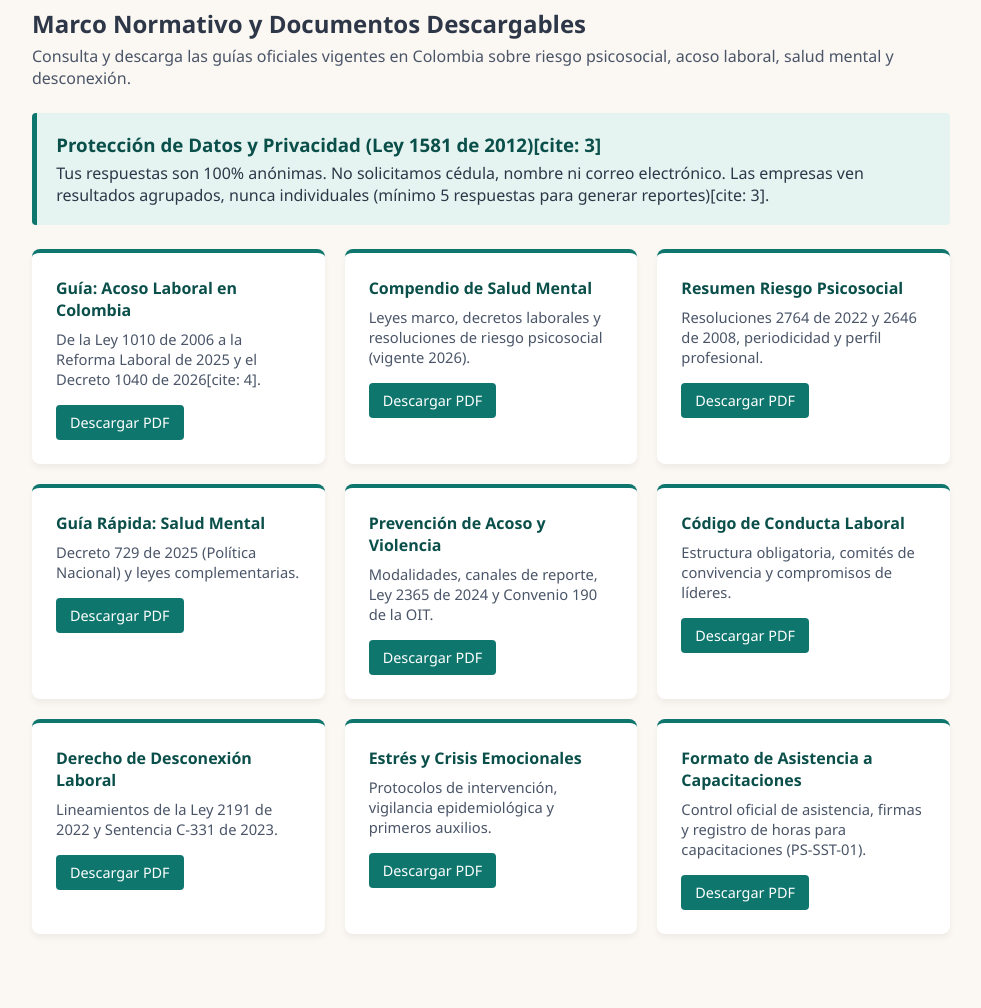
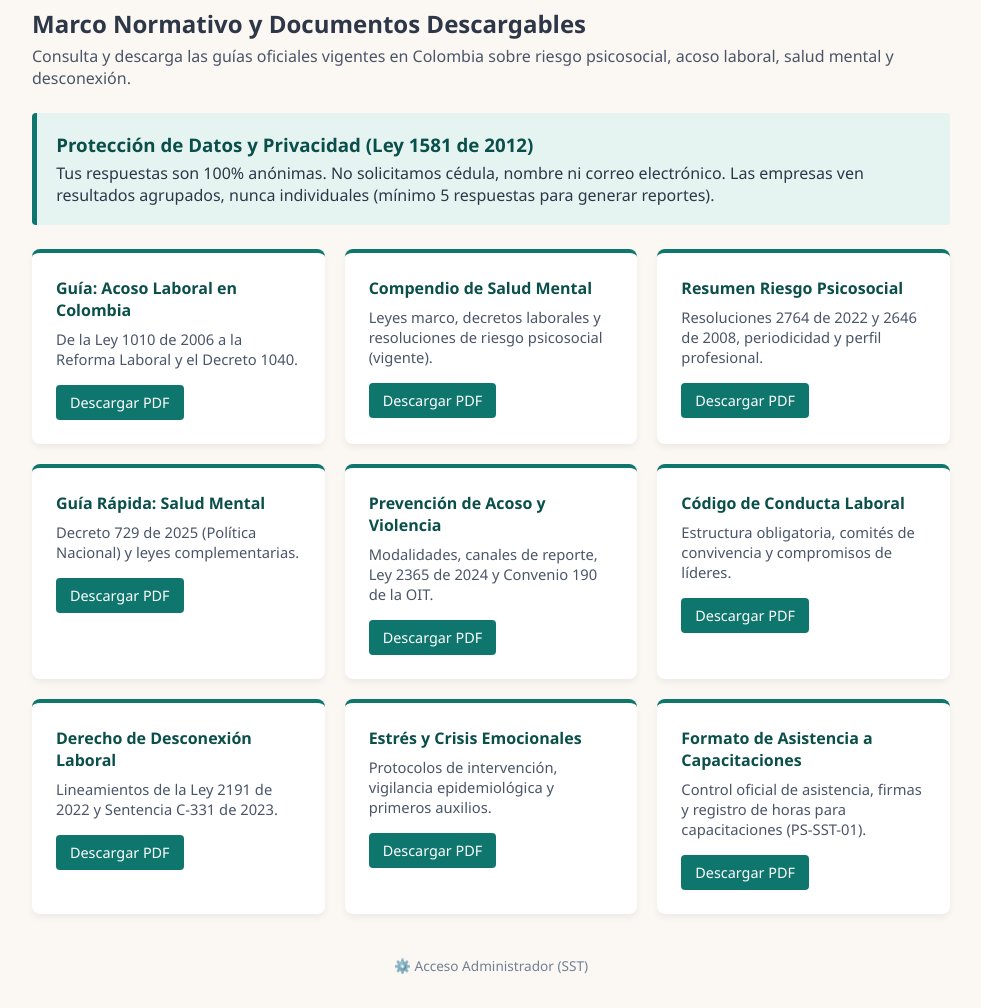
Before and after one commit to SebasV91/psico-sst, a plain HTML site: page index.html in a window 1280 px wide. Shown: the part 100-1108 px from the top of the page, without its empty margins (149-1130 px from the left). Before the commit the page ends 1066 px from the top, so only its background shows below. Drawn offline with Linux system fonts and the light colour scheme.

Commit message:
Update index.html

```diff
--- a/index.html
+++ b/index.html
@@ -29,19 +29,19 @@
       <p class="section-desc">Consulta y descarga las guías oficiales vigentes en Colombia sobre riesgo psicosocial, acoso laboral, salud mental y desconexión.</p>
 
       <div class="legal-banner">
-        <h3>Protección de Datos y Privacidad (Ley 1581 de 2012)[cite: 3]</h3>
-        <p>Tus respuestas son 100% anónimas. No solicitamos cédula, nombre ni correo electrónico. Las empresas ven resultados agrupados, nunca individuales (mínimo 5 respuestas para generar reportes)[cite: 3].</p>
+        <h3>Protección de Datos y Privacidad (Ley 1581 de 2012)</h3>
+        <p>Tus respuestas son 100% anónimas. No solicitamos cédula, nombre ni correo electrónico. Las empresas ven resultados agrupados, nunca individuales (mínimo 5 respuestas para generar reportes).</p>
       </div>
 
       <div class="grid-cards">
         <div class="card">
           <h4>Guía: Acoso Laboral en Colombia</h4>
-          <p>De la Ley 1010 de 2006 a la Reforma Laboral de 2025 y el Decreto 1040 de 2026[cite: 4].</p>
+          <p>De la Ley 1010 de 2006 a la Reforma Laboral y el Decreto 1040.</p>
           <a href="assets/docs/leyes_acoso_laboral_colombia.pdf" download class="btn-download">Descargar PDF</a>
         </div>
         <div class="card">
           <h4>Compendio de Salud Mental</h4>
-          <p>Leyes marco, decretos laborales y resoluciones de riesgo psicosocial (vigente 2026).</p>
+          <p>Leyes marco, decretos laborales y resoluciones de riesgo psicosocial (vigente).</p>
           <a href="assets/docs/decretos_leyes_salud_mental_colombia.pdf" download class="btn-download">Descargar PDF</a>
         </div>
         <div class="card">
@@ -249,7 +249,7 @@
       <h2>Divulgación y Pausas Activas Interactivas</h2>
       <p class="section-desc">Cápsulas audiovisuales y guías visuales paso a paso para el autocuidado y la salud mental.</p>
 
-      <!-- Subsección de Infografías Prácticas con clase zoomable -->
+      <!-- Subsección de Infografías Prácticas con Zoom -->
       <h3 style="color: var(--verde-profundo); margin-top: 1.5rem; margin-bottom: 1rem;">Guías Visuales de Autocuidado (Haz clic para ampliar)</h3>
 
       <div class="grid-cards">
@@ -278,7 +278,7 @@
         </div>
       </div>
 
-      <!-- Repositorio de Videos (Requieren formato .mp4) -->
+      <!-- Repositorio de Videos .mp4 -->
       <h3 style="color: var(--verde-profundo); margin-top: 2.5rem; margin-bottom: 1rem;">Cápsulas Audiovisuales</h3>
       <div class="grid-cards">
         <div class="card video-card">
@@ -313,6 +313,11 @@
       </div>
     </section>
 
+    <!-- Enlace discreto de acceso al panel administrador -->
+    <div style="text-align: center; margin: 40px 0 20px 0;">
+      <a href="control.html" style="color: #718096; font-size: 0.85rem; text-decoration: none;">⚙️ Acceso Administrador (SST)</a>
+    </div>
+
   </main>
 
   <!-- MODAL / VISOR DE IMAGEN AMPLIADA -->
```
